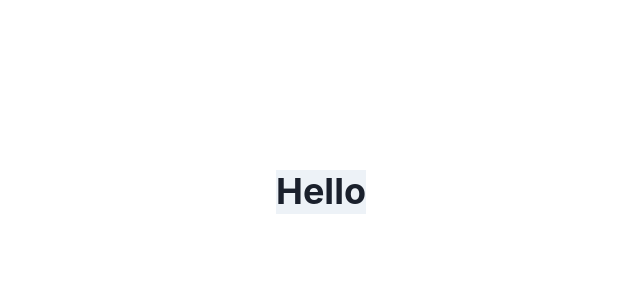
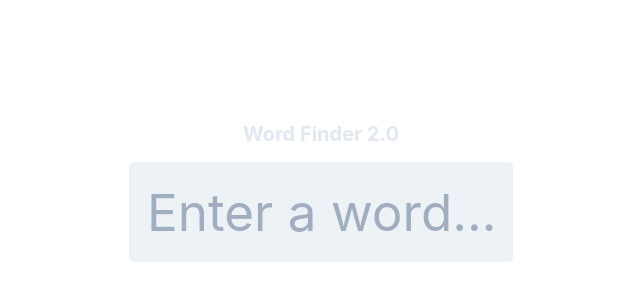
Before and after one commit to pynezz/chakra-ui-word-finder, a Next.js app: page / in a window 1280 px wide. Shown: the part 208-508 px from the top of the page, without its empty margins (319-959 px from the left). Built offline with nearby package versions, Linux system fonts and the light colour scheme.

Commit message:
ui separation

```diff
--- /dev/null
+++ b/components/Inputfield.tsx
@@ -0,0 +1,12 @@
+import { Flex, Heading, Input } from "@chakra-ui/react"
+
+export default function InputField() {
+  return (
+    <Flex height="100vh" alignItems="center" justifyContent="center" direction="column">
+      <Flex direction="column" background="white.200" p={2}>
+        <Heading textColor="gray.200" size="md">Word Finder 2.0</Heading>
+      </Flex>
+      <Input placeholder="Enter a word..." variant="filled" type="text" height="100px" width="30vw" m={2} fontSize="4vw" rounded={5}/>
+    </Flex>
+  )
+}
--- a/pages/index.tsx
+++ b/pages/index.tsx
@@ -1,14 +1,7 @@
-import { Flex, Heading } from "@chakra-ui/layout"
+import Inputfield from '../components/Inputfield'
 
 const IndexPage = () => (
-  <Flex height="100vh" alignItems="center" justifyContent="center">
-    <Flex direction="column" background="gray.100">
-      <Heading>
-        Hello
-      </Heading>
-    </Flex>
-
-  </Flex>
+  <Inputfield />
 )
 
 export default IndexPage
```
